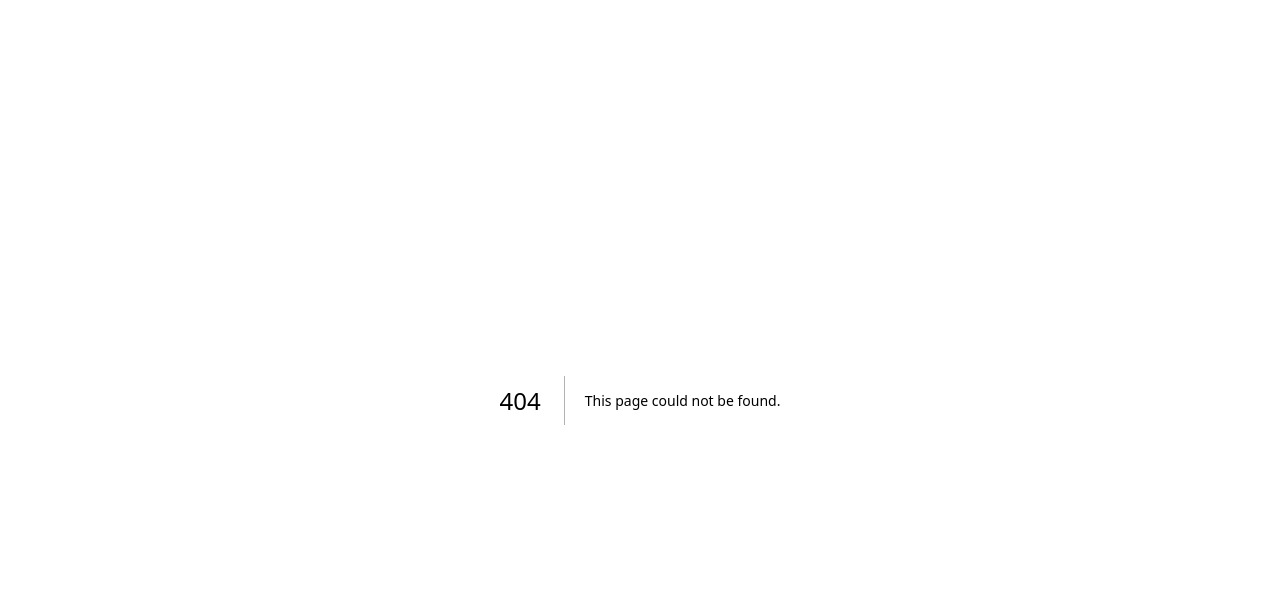
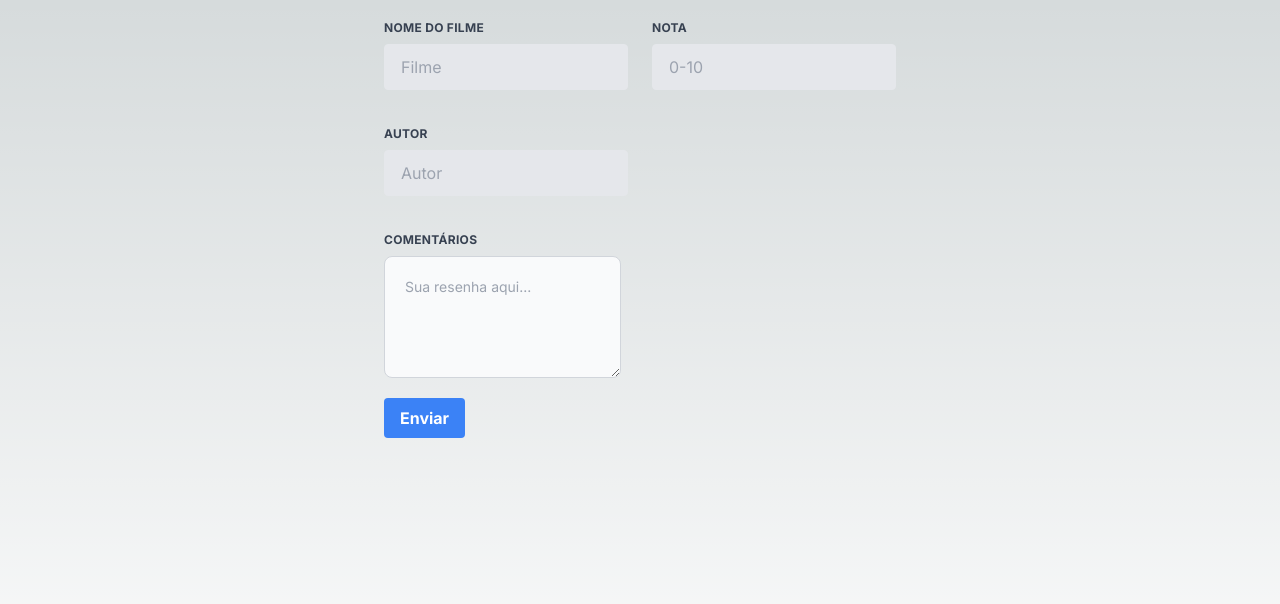
Before and after one commit to muNeves3/movie-reviews, a Next.js app: page /novaReview in a window 1280 px wide. Before the commit this address had no page. Shown: the top 604 px of the page. Built offline with nearby package versions, Linux system fonts and the light colour scheme.

Commit message:
:rocket: adding the form page and connection with firebase

```diff
--- a/package.json
+++ b/package.json
@@ -9,10 +9,12 @@
     "lint": "next lint"
   },
   "dependencies": {
+    "@types/uuid": "^9.0.8",
     "firebase": "^10.12.2",
     "next": "14.2.3",
     "react": "^18",
-    "react-dom": "^18"
+    "react-dom": "^18",
+    "uuid": "^10.0.0"
   },
   "devDependencies": {
     "@types/node": "^20",
--- a/src/app/components/review/review.tsx
+++ b/src/app/components/review/review.tsx
@@ -7,9 +7,10 @@ export interface ReviewProps {
 
 export default function Review(props: ReviewProps) {
   return (
+    // from-indigo-500 via-purple-500 to-pink-500
     <div
       id="review"
-      className="border-2 border-white rounded-lg w-auto min-w-50 sm:w-96 p-3 m-3"
+      className={`border-4 border-white rounded-lg w-auto min-w-50 sm:w-96 p-3 m-3 `}
     >
       <p className="font-bold text-center text-sm sm:text-1xl">
         Autor: {props.author}
--- /dev/null
+++ b/src/app/novaReview/page.tsx
@@ -0,0 +1,99 @@
+"use client";
+import { doc, setDoc } from "firebase/firestore";
+import db from "../../utils/db";
+import { v4 } from "uuid";
+
+export default function NewReview() {
+  async function onSubmit(formData: any) {
+    const review = {
+      movieTitle: formData.get("movieTitle"),
+      note: formData.get("note"),
+      author: formData.get("author"),
+      comment: formData.get("comment"),
+    };
+
+    await setDoc(doc(db, "Review", v4()), review);
+  }
+  return (
+    <main className="flex min-h-screen flex-col items-center p-5 min-h-full">
+      <form className="w-full max-w-lg" action={onSubmit}>
+        <div className="flex flex-wrap -mx-3 mb-6">
+          <div className="w-full md:w-1/2 px-3 mb-6 md:mb-0">
+            <label
+              className="block uppercase tracking-wide text-gray-700 text-xs font-bold mb-2"
+              htmlFor="grid-first-name"
+            >
+              Nome do filme
+            </label>
+            <input
+              className="appearance-none block w-full bg-gray-200 text-gray-700 border rounded py-3 px-4 mb-3 leading-tight focus:outline-none focus:bg-white"
+              id="grid-first-name"
+              type="text"
+              placeholder="Filme"
+              name="movieTitle"
+            />
+          </div>
+          <div className="w-full md:w-1/2 px-3">
+            <label
+              className="block uppercase tracking-wide text-gray-700 text-xs font-bold mb-2"
+              htmlFor="grid-last-name"
+            >
+              Nota
+            </label>
+            <input
+              className="appearance-none block w-full bg-gray-200 text-gray-700 border border-gray-200 rounded py-3 px-4 leading-tight focus:outline-none focus:bg-white focus:border-gray-500"
+              id="grid-last-name"
+              type="number"
+              placeholder="0-10"
+              name="note"
+              min={0}
+              max={10}
+            />
+          </div>
+        </div>
+        <div className="flex flex-wrap -mx-3 mb-6">
+          <div className="w-full md:w-1/2 px-3 mb-6 md:mb-0">
+            <label
+              className="block uppercase tracking-wide text-gray-700 text-xs font-bold mb-2"
+              htmlFor="grid-first-name"
+            >
+              Autor
+            </label>
+            <input
+              className="appearance-none block w-full bg-gray-200 text-gray-700 border rounded py-3 px-4 mb-3 leading-tight focus:outline-none focus:bg-white"
+              id="grid-first-name"
+              type="text"
+              placeholder="Autor"
+              name="author"
+            />
+          </div>
+        </div>
+        <div className="flex flex-wrap -mx-3 mb-6">
+          <div className="w-full px-3">
+            <div className="w-full md:w-1/2 mb-6 md:mb-0">
+              <label
+                className="block uppercase tracking-wide text-gray-700 text-xs font-bold mb-2"
+                htmlFor="grid-first-name"
+              >
+                Comentários
+              </label>
+              <textarea
+                id="message"
+                rows={4}
+                className="block p-5 w-full resize sm:w-max text-sm text-gray-900 bg-gray-50 rounded-lg border border-gray-300 focus:ring-blue-500 focus:border-blue-500 dark:bg-gray-700 dark:border-gray-600 dark:placeholder-gray-400 dark:text-white dark:focus:ring-blue-500 dark:focus:border-blue-500"
+                placeholder="Sua resenha aqui..."
+                name="comment"
+              ></textarea>
+            </div>
+          </div>
+          <button
+            type="submit"
+            className="bg-blue-500 hover:bg-blue-700 text-white font-bold py-2 px-4 rounded ml-3 sm:mt-5"
+          >
+            Enviar
+          </button>
+        </div>
+      </form>
+    </main>
+  );
+}
--- a/src/app/page.tsx
+++ b/src/app/page.tsx
@@ -49,6 +49,7 @@ export default async function Home() {
                 note={review.note}
                 comment={review.comment}
                 author={review.author}
+                authorId={review.authorId}
               />
             ))}
           </div>
```
Also changed, not shown: 2 other files (tests, documents, lock files or other folders).
